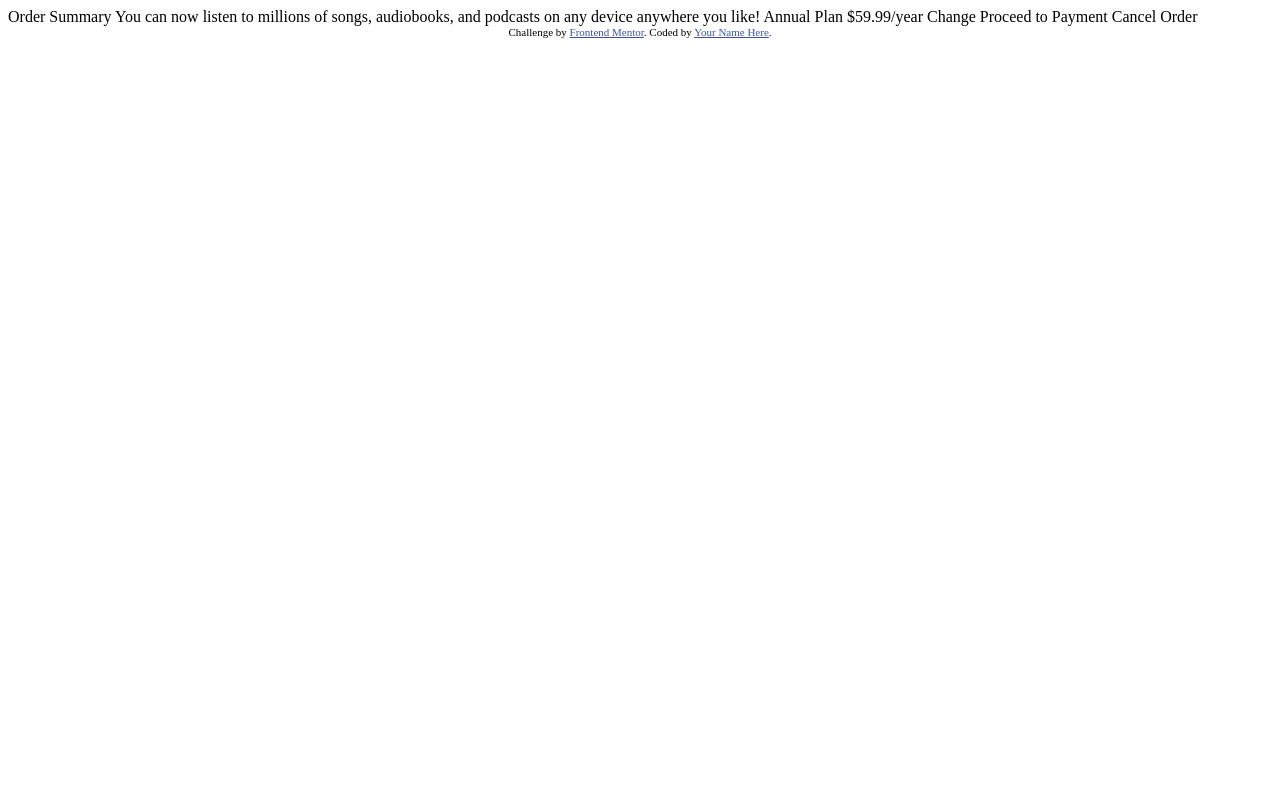
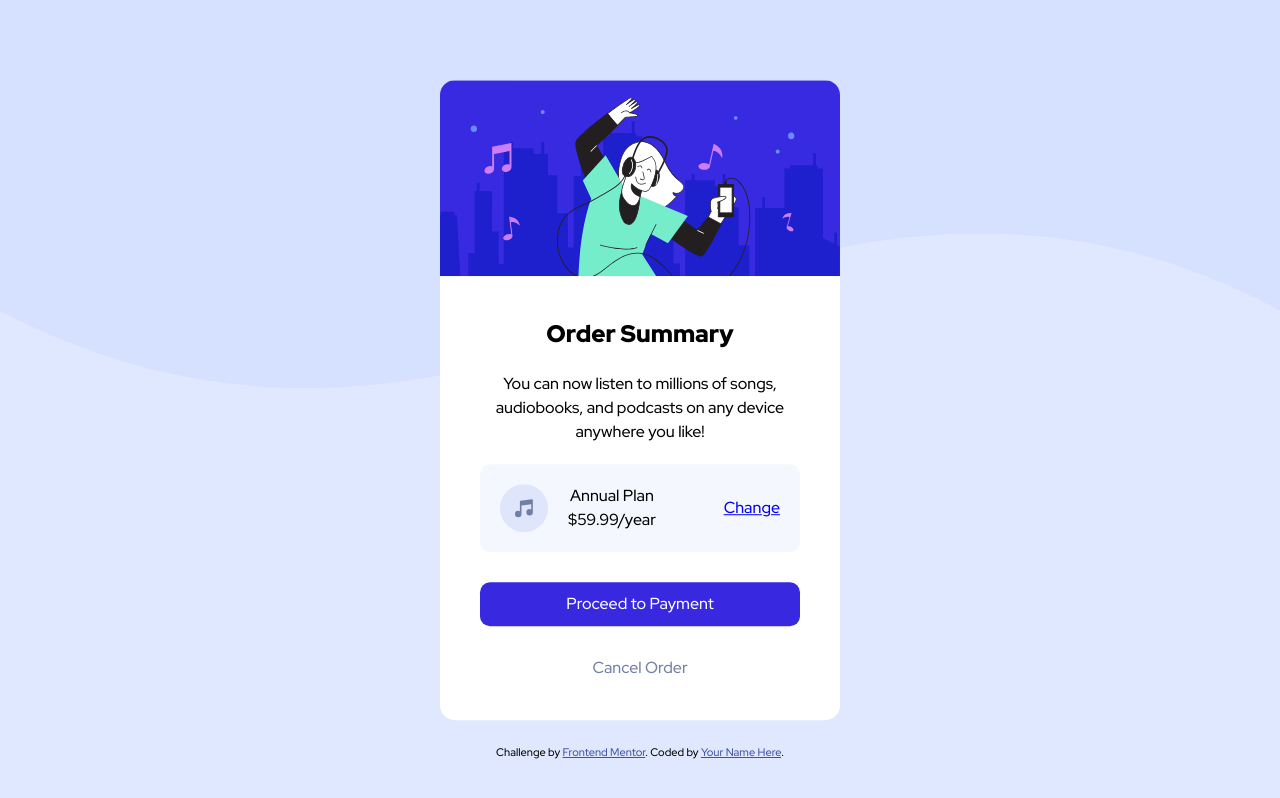
Before and after one commit to mscates/Order-Summary, a website: page index.html in a window 1280 px wide. Drawn offline with Linux system fonts and the light colour scheme.

Commit message:
completed order summary card, but need to correct accessibilit issues

```diff
--- a/index.html
+++ b/index.html
@@ -1,37 +1,67 @@
 <!DOCTYPE html>
 <html lang="en">
   <head>
-  <meta charset="UTF-8">
-  <meta name="viewport" content="width=device-width, initial-scale=1.0"> <!-- displays site properly based on user's device -->
-
-  <link rel="icon" type="image/png" sizes="32x32" href="./images/favicon-32x32.png">
+    <meta charset="UTF-8" />
+    <meta name="viewport" content="width=device-width, initial-scale=1.0" />
+    <!-- displays site properly based on user's device -->
+    <link rel="preconnect" href="https://fonts.googleapis.com" />
+    <link rel="preconnect" href="https://fonts.gstatic.com" crossorigin />
+    <link
+      href="https://fonts.googleapis.com/css2?family=Red+Hat+Display:wght@500;700;900&display=swap"
+      rel="stylesheet"
+    />
+    <link
+      rel="icon"
+      type="image/png"
+      sizes="32x32"
+      href="./images/favicon-32x32.png"
+    />
+    <link rel="stylesheet" href="css/style.css" />
 
     <title>Frontend Mentor | Order summary card</title>
-
-  <!-- Feel free to remove these styles or customise in your own stylesheet 👍 -->
-  <style>
-    .attribution { font-size: 11px; text-align: center; }
-    .attribution a { color: hsl(228, 45%, 44%); }
-  </style>
   </head>
   <body>
+    <main>
+      <div class="container">
+        <img
+          class="pattern-background"
+          src="images/pattern-background-desktop.svg"
+          alt=""
+        />
+        <img
+          class="pattern-background-mobile"
+          src="images/pattern-background-mobile.svg"
+          alt=""
+        />
+        <div class="card">
+          <img class="hero" src="images/illustration-hero.svg" alt="" />
 
-  Order Summary
+          <div class="below-image">
+            <h2>Order Summary</h2>
 
-  You can now listen to millions of songs, audiobooks, and podcasts on any
-  device anywhere you like!
-
-  Annual Plan
-  $59.99/year
-
-  Change
-
-  Proceed to Payment
-  Cancel Order
-
+            <p>
+              You can now listen to millions of songs, audiobooks, and podcasts
+              on any device anywhere you like!
+            </p>
+            <section>
+              <img class="music" src="images/icon-music.svg" alt="" />
+              <div class="plan">
+                <p>Annual Plan</p>
+                <p>$59.99/year</p>
+              </div>
+              <a class="change" href="#">Change</a>
+            </section>
+            <button>Proceed to Payment</button>
+            <a class="cancel" href="#">Cancel Order</a>
+          </div>
+        </div>
+      </div>
+    </main>
     <div class="attribution">
-    Challenge by <a href="https://www.frontendmentor.io?ref=challenge" target="_blank">Frontend Mentor</a>.
-    Coded by <a href="#">Your Name Here</a>.
+      Challenge by
+      <a href="https://www.frontendmentor.io?ref=challenge" target="_blank"
+        >Frontend Mentor</a
+      >. Coded by <a href="#">Your Name Here</a>.
     </div>
   </body>
 </html>
--- a/package.json
+++ b/package.json
@@ -4,7 +4,8 @@
   "description": "![Design preview for the Order summary card coding challenge](./design/desktop-preview.jpg)",
   "main": "index.js",
   "scripts": {
-    "test": "echo \"Error: no test specified\" && exit 1"
+    "test": "echo \"Error: no test specified\" && exit 1",
+    "compile:sass": "sass sass/main.scss css/style.css -w"
   },
   "author": "",
   "license": "ISC",
--- /dev/null
+++ b/sass/main.scss
@@ -0,0 +1,172 @@
+//font-family: 'Red Hat Display', sans-serif;
+$PaleBlue: hsl(225, 100%, 94%);
+$BrightBlue: hsl(245, 75%, 52%);
+$VeryPaleBlue: hsl(225, 100%, 98%);
+$DesaturatedBlue: hsl(224, 23%, 55%);
+$DarkBlue: hsl(223, 47%, 23%);
+
+*,
+*::before,
+*::after {
+  box-sizing: border-box;
+}
+
+* {
+  margin: 0;
+}
+
+html,
+body {
+  height: 100%;
+}
+
+body {
+  line-height: 1.5;
+  font-size: 16px;
+  background-color: $PaleBlue;
+  font-family: "Red Hat Display", sans-serif;
+  position: relative;
+}
+
+img,
+picture,
+video,
+canvas,
+svg {
+  display: block;
+  max-width: 100%;
+}
+
+input,
+button,
+textarea,
+select {
+  font: inherit;
+}
+
+p,
+h1,
+h2,
+h3,
+h4,
+h5,
+h6 {
+  overflow-wrap: break-word;
+}
+
+main {
+  margin-bottom: 50px;
+}
+
+.attribution {
+  font-size: 11px;
+  text-align: center;
+  position: absolute;
+  bottom: 40px;
+  left: 50%;
+  transform: translateX(-50%);
+}
+.attribution a {
+  color: hsl(228, 45%, 44%);
+}
+
+.container {
+  min-height: 100%;
+  margin: auto;
+}
+.container .pattern-background,
+.container .pattern-background-mobile {
+  width: 100%;
+}
+.container .pattern-background-mobile {
+  display: none;
+}
+
+.card {
+  position: absolute;
+  top: 50%;
+  left: 50%;
+  transform: translate(-50%, -50%);
+  min-width: 375px;
+  max-width: 400px;
+  display: flex;
+  flex-direction: column;
+  align-items: center;
+  margin: auto;
+}
+
+.card .hero {
+  border-top-left-radius: 15px;
+  border-top-right-radius: 15px;
+}
+.card .hero-mobile {
+  display: none;
+}
+.card .below-image {
+  text-align: center;
+  background-color: hsl(0, 0%, 100%);
+  padding: 40px;
+  border-bottom-left-radius: 15px;
+  border-bottom-right-radius: 15px;
+}
+
+.card h2 {
+  font-weight: 900;
+  margin-bottom: 20px;
+}
+
+.card .below-image > p {
+  margin-bottom: 20px;
+}
+
+.card section {
+  display: flex;
+  justify-content: flex-start;
+  align-items: center;
+  background-color: $VeryPaleBlue;
+  border-radius: 10px;
+  margin-bottom: 30px;
+  padding: 20px;
+}
+
+.card section .change {
+  margin-left: auto;
+}
+.card section .change:hover {
+  text-decoration: none;
+  color: hsl(245, 82%, 68%);
+}
+.card section .music {
+  margin-right: 20px;
+}
+
+.card .below-image button {
+  width: 100%;
+  border-radius: 10px;
+  padding: 10px 20px;
+  color: hsl(0, 0%, 100%);
+  background-color: $BrightBlue;
+  margin-bottom: 30px;
+  border: none;
+}
+.card .below-image button:hover {
+  background-color: hsl(245, 82%, 68%);
+}
+
+.cancel {
+  text-decoration: none;
+  color: $DesaturatedBlue;
+}
+.cancel:hover {
+  color: #000;
+  font-weight: 900;
+}
+
+@media (max-width: 600px) {
+  .container .pattern-background {
+    display: none;
+  }
+  .container .pattern-background-mobile {
+    display: block;
+  }
+}
```
Also changed, not shown: css/style.css (added), 1 other file. Lines whose indentation alone changed are shown as unchanged.
